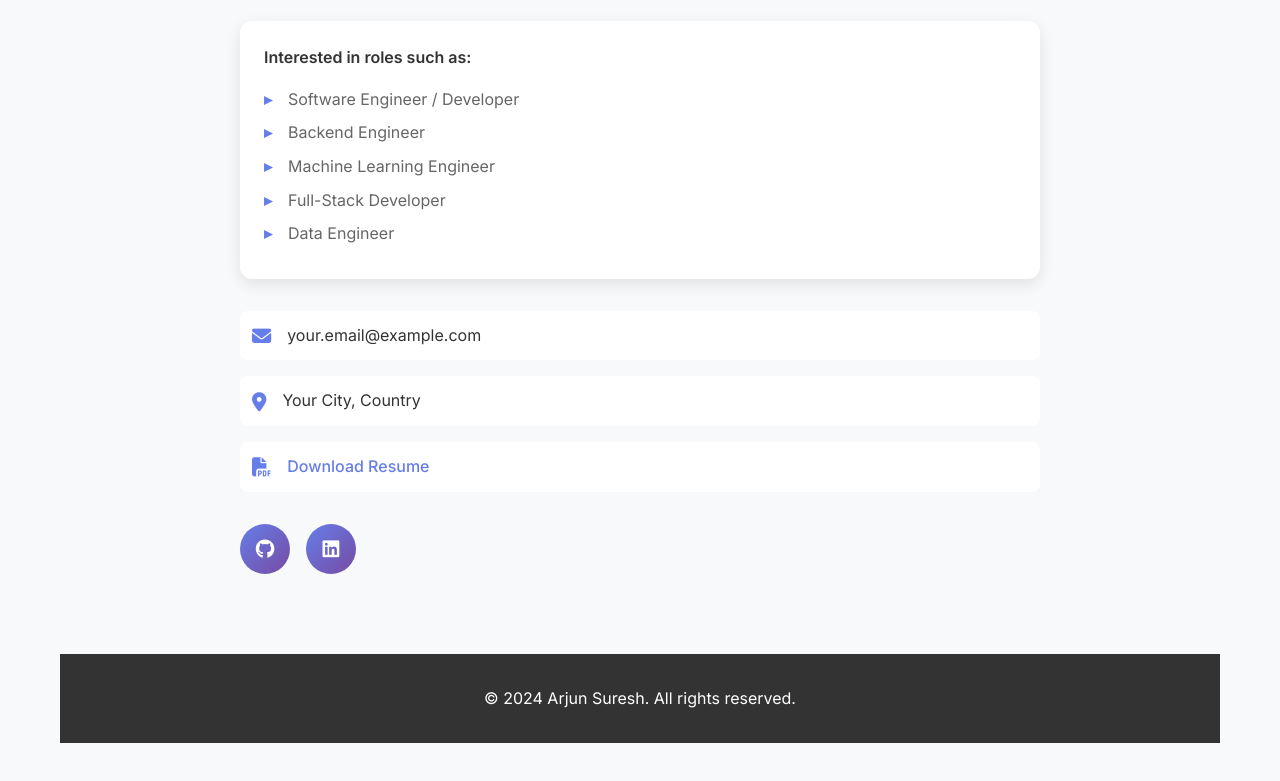
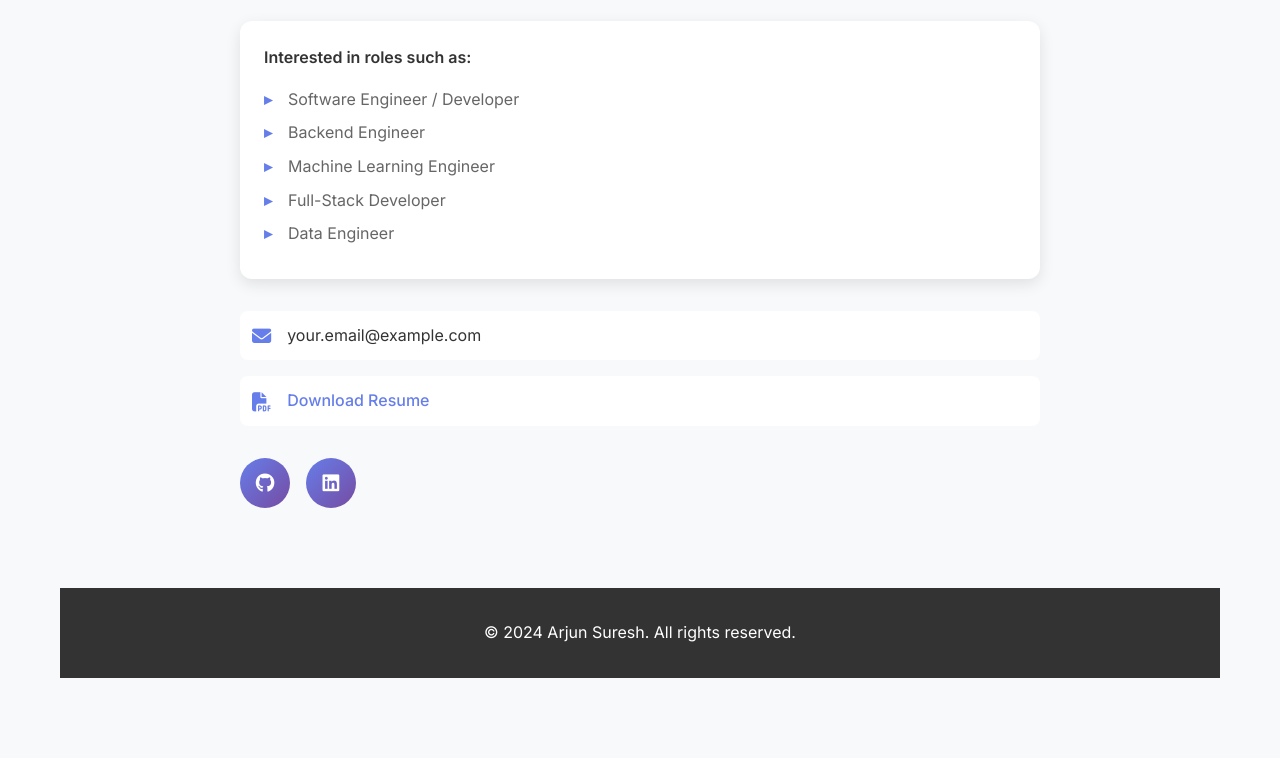
Before and after one commit to AJ-18/AJ-18.github.io, a plain HTML site: page index.html in a window 1280 px wide. Shown: the part 5075-5856 px from the top of the page. After the commit the page ends 5833 px from the top, so only its background shows below. Drawn offline with Linux system fonts and the light colour scheme.

Commit message:
Title Update

```diff
--- a/index.html
+++ b/index.html
@@ -3,7 +3,7 @@
 <head>
     <meta charset="UTF-8">
     <meta name="viewport" content="width=device-width, initial-scale=1.0">
-    <title>Your Name - Computer Science Graduate</title>
+    <title>Arjun Suresh - Computer Science Graduate</title>
     <meta name="description" content="Recent Computer Science Master's graduate portfolio showcasing technical projects and skills">
 
     <!-- CSS -->
@@ -556,10 +556,6 @@
                             <span>your.email@example.com</span>
                         </div>
                         <div class="contact-method">
-                            <i class="fas fa-map-marker-alt"></i>
-                            <span>Your City, Country</span>
-                        </div>
-                        <div class="contact-method">
                             <i class="fas fa-file-pdf"></i>
                             <span><a href="#" class="resume-link">Download Resume</a></span>
                         </div>
```
